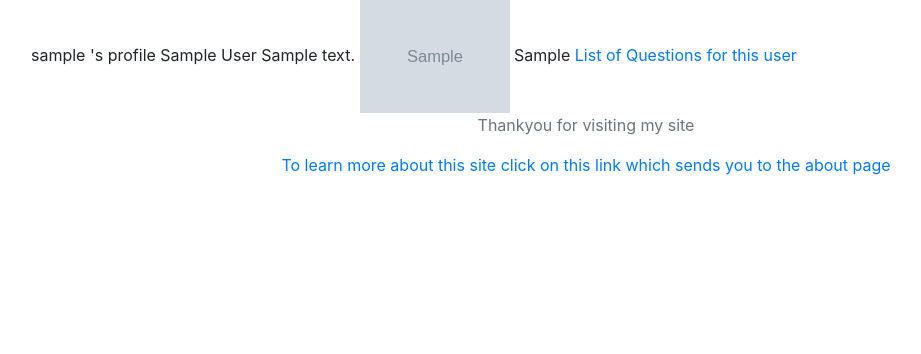
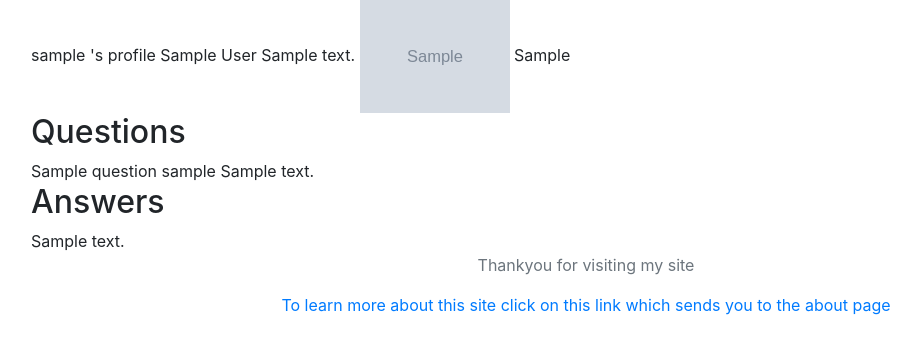
Before and after one commit to garethbreeze1993/quora_clone_project, a Django app: a page that uses questions/templates/questions/user_profile.html in a window 1280 px wide. Shown: the part 80-434 px from the top of the page, without its empty margins (54-975 px from the left). Run offline with Django 3.2, Linux system fonts and the light colour scheme; tables that the repository leaves empty hold one stand-in row (values such as "Sample post"); grey boxes marked "Sample" are stand-in pictures; some libraries are stand-ins or nearby versions.

Commit message:
Fixed user profile and started solve button

```diff
--- a/accounts/urls.py
+++ b/accounts/urls.py
@@ -9,6 +9,6 @@ urlpatterns = [
 	path('login/', auth_views.LoginView.as_view(template_name= "accounts/login.html"), name='login'), # same as last project
 	path('logout/', auth_views.LogoutView.as_view(), name='logout'),
 	path('signup/', views.Signup.as_view(), name='signup'),
-	path('<slug>/', v.UserProfile.as_view(), name='profile'),
-	path('<slug>/questions/', v.UserProfileQuestion, name = 'profile_question'),
+	path('<slug>/', v.UserProfileQuestion, name = 'profile'),
+	#path('<slug>/', v.UserProfile.as_view(), name='profile'),
 ]
--- a/questions/templates/questions/user_profile.html
+++ b/questions/templates/questions/user_profile.html
@@ -12,5 +12,20 @@
 {{user.location}}
 
 
-<a href = "{% url 'accounts:profile_question' slug=user.slug %}">List of Questions for this user</a>
+
+<h2>Questions</h2>
+{% for question in user_question %}
+
+	{{question.name}}
+	{{question.author}}
+	{{question.body}}
+
+
+{% endfor %}
+<h2>Answers</h2>
+{% for answer in user_answer %}
+
+	{{answer.body}}
+
+{% endfor %}
 {% endblock %}
--- a/questions/urls.py
+++ b/questions/urls.py
@@ -8,6 +8,7 @@ urlpatterns = [
 	path('<slug>/delete/', views.DeleteQuestion.as_view(), name='delete_question'),
 	path('<slug>/update/', views.UpdateQuestion.as_view(), name='update_question'),
 	path('remove/answer/<pk>/', views.DeleteAnswer.as_view(), name='remove_answer'),
+	path('<slug>/solved', views.question_solved, name='question_solved'),
 
 
 ]
--- a/questions/views.py
+++ b/questions/views.py
@@ -68,19 +68,30 @@ class DeleteAnswer(LoginRequiredMixin, DeleteView):
 	success_url = reverse_lazy('home')
 
 
-class UserProfile(DetailView):
-	template_name = 'questions/user_profile.html'
-	model = User
-
-	def get_context_data(self, **kwargs):
-		context = super().get_context_data(**kwargs)
-		context['user_quest'] = Question.objects.all()
-		context['user_ans'] = Answer.objects.all()
-		return context
-
-
 def UserProfileQuestion(request, slug):
 	user = User.objects.get(slug=slug)
 	user_question = Question.objects.filter(author=user).order_by('-created_date')
 	user_answer = Answer.objects.filter(author=user).order_by('-created_date')
-	return render(request, 'questions/_question.html', {'user_question':user_question,'user_answer':user_answer, 'user': user})
+	return render(request, 'questions/user_profile.html', {'user_question':user_question,'user_answer':user_answer, 'user': user})
+
+@login_required
+def question_solved(request,slug):
+	question = get_object_or_404(Question,slug=slug)
+	question.question_solved()
+	return redirect('questions:question_single',slug=question.slug)
+
+
+'''
+class UserProfile(DetailView):
+	template_name = 'questions/user_profile.html'
+	model = User
+	#slug_url_kwarg = 'slug'
+	#userr = User.objects.get(slug=slug_url_kwarg)
+	def get_context_data(self, **kwargs):
+		context = super().get_context_data(**kwargs)
+		slug = self.kwargs['slug']
+		context['userr'] = User.objects.get(slug)
+		context['user_quest'] = Question.objects.filter(author=User.objects.get(slug)).order_by('-created_date')
+		context['user_ans'] = Answer.objects.filter(author=User.objects.get(slug)).order_by('-created_date')
+		return context
+'''
```
Also changed, not shown: questions/templates/questions/question_detail.html (+9 -0 lines).
